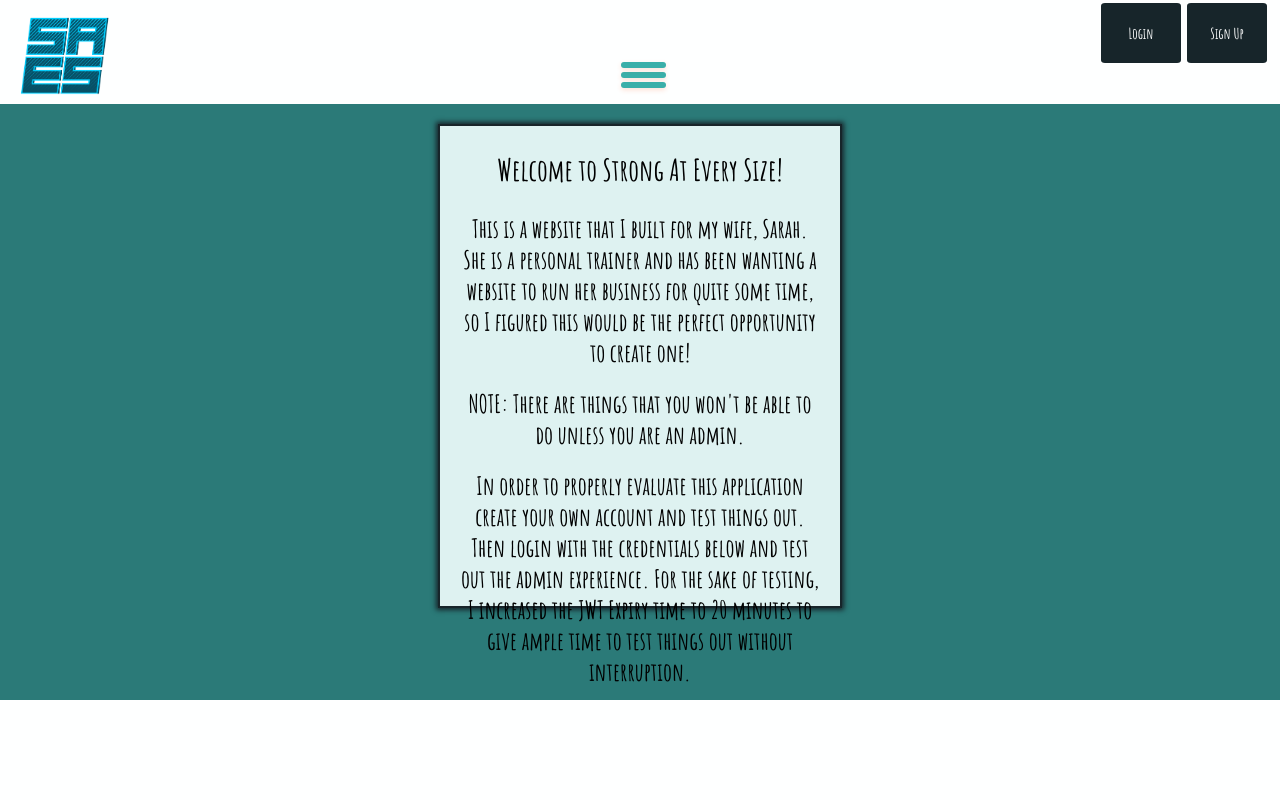
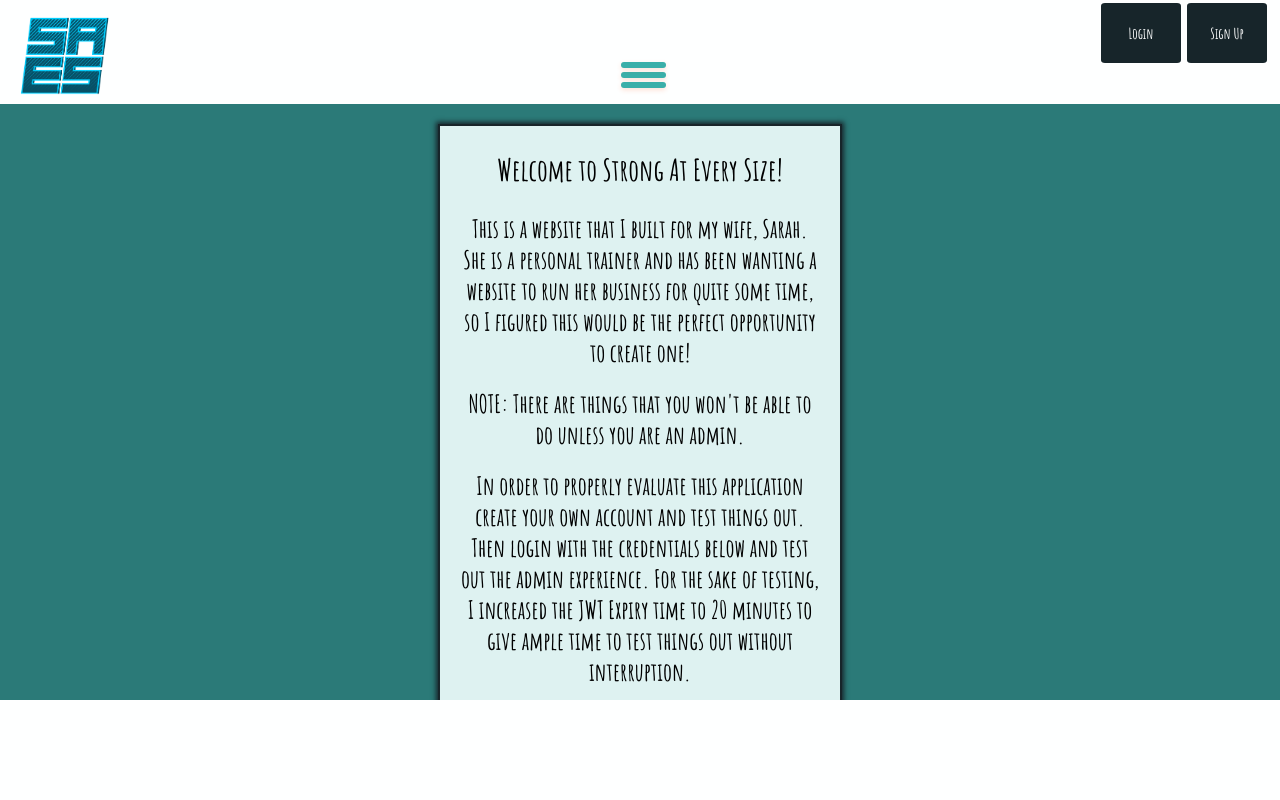
Before and after one commit to tphelps93/strong-at-every-size, a React (Create React App) app: page / in a window 1280 px wide. Shown: the top 800 px of the page. Built offline with nearby package versions, Linux system fonts and the light colour scheme; no server answers.

Commit message:
updated css

```diff
--- a/src/App.css
+++ b/src/App.css
@@ -26,12 +26,12 @@ button {
 
 .landing-page {
   display: flex;
-  height: 100vh;
+  height: 100%;
   justify-content: center;
 }
 
 .landing-page-container {
-  height: 60vh;
+  height: 60%;
   width: 50vh;
   background-color: #def2f1;
   border: 2px solid #17252a;
```
